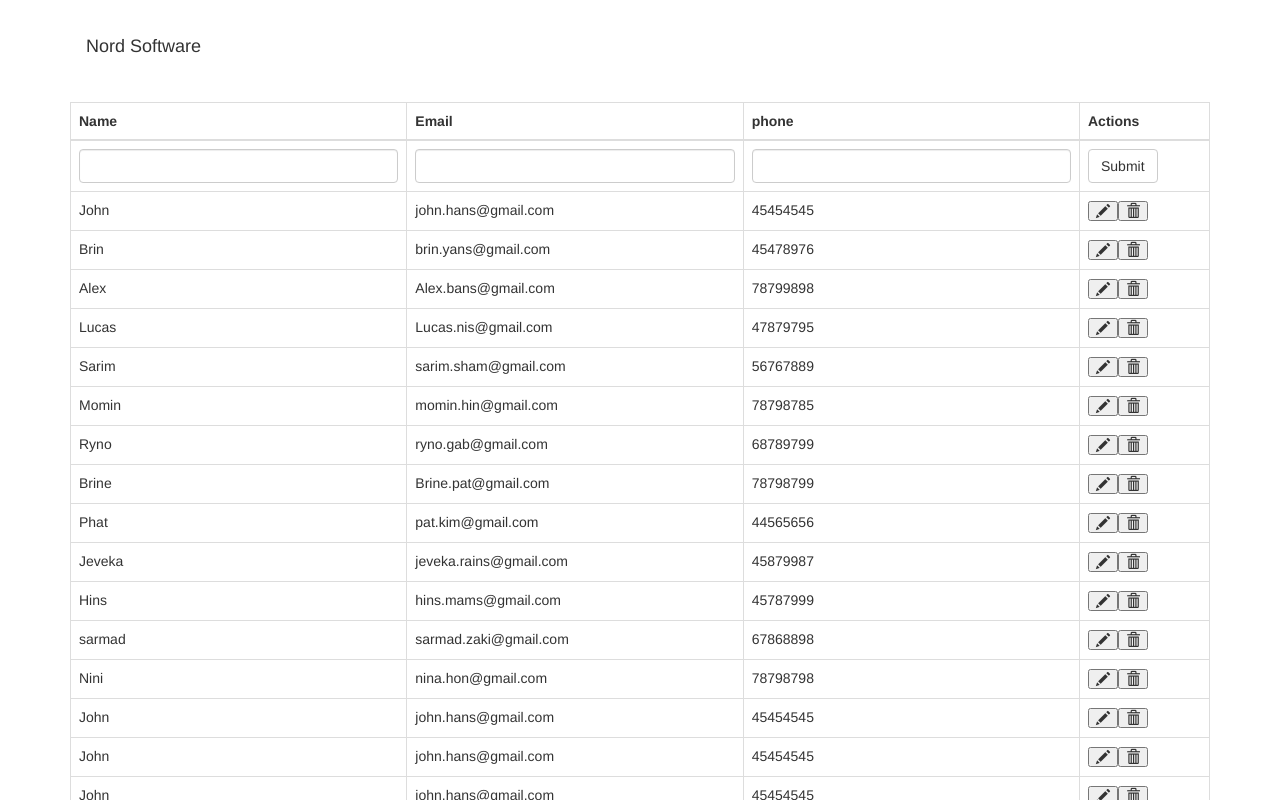
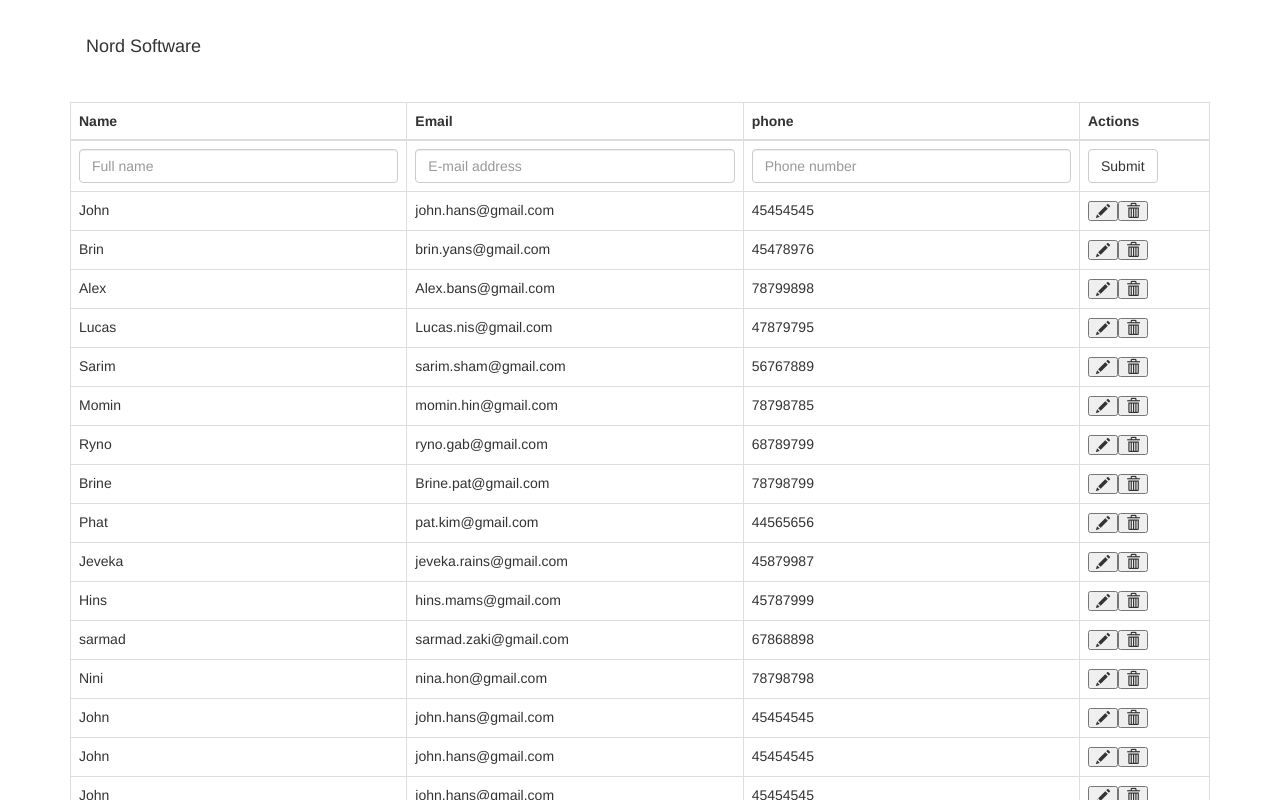
Before and after one commit to binakhalid/react-table, a React (Create React App) app: page / in a window 1280 px wide. Shown: the top 800 px of the page. Built offline with nearby package versions, Linux system fonts and the light colour scheme.

Commit message:
modified

```diff
--- a/src/components/table.js
+++ b/src/components/table.js
@@ -83,28 +83,34 @@ class Table extends Component {
 									<th >phone</th>
 									<th>Actions</th>
 								</tr>
+
 							</thead>
 
 							<tbody>
+
 								<tr>
+
 									<td>
-										<input type="name"  ref="name"  className="form-control" data-align="center" required />
+										<input type="name"  ref="name" placeholder="Full name" className="form-control" data-align="center" required />
 							</td>
 									<td>
-										<input type="name"  ref="email" className="form-control" data-align="center" required />
+										<input type="email" id="inputEmail"   ref="email"  placeholder="E-mail address" className="form-control" data-align="center" required />
 									</td>
 									<td>
-										<input type="name"  ref="phone" className="form-control" data-align="center" required />
+										<input type="number"  min="0" data-bind="value:replyNumber"  ref="phone" placeholder="Phone number" className="form-control" data-align="center" required />
 									</td>
 									<td>
 										<input className="btn btn-default" type="submit" onClick={(event) => { this.getData(event) }} ref="button" />
 									</td>
+
 								</tr>
+
 
 								{myData}
 							</tbody>
 
 						</table>
+
 					</div>
 				</div>
 			</div>
```
Also changed, not shown: src/components/form.js (+0 -28 lines).
